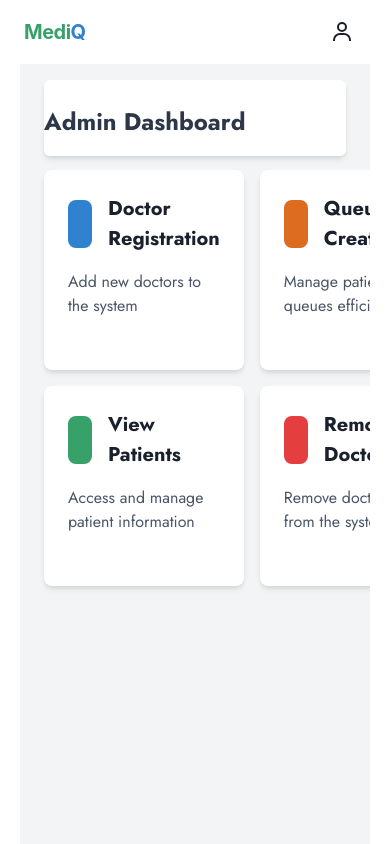
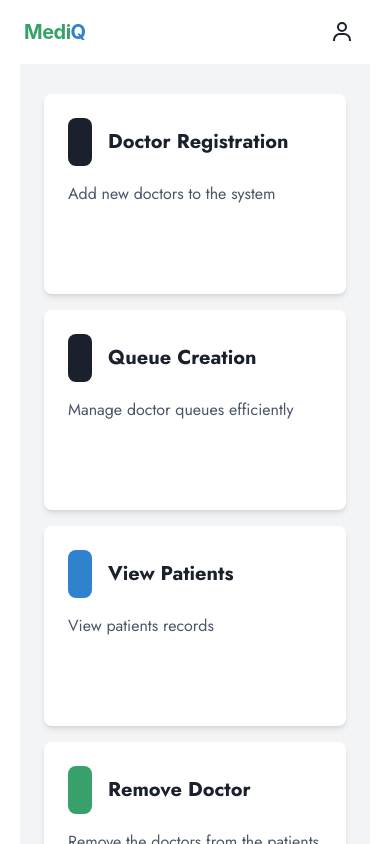
Before and after one commit to Asymptoads/MediQ, a React (Vite) app in the folder frontend/: page /admin in a window 390 px wide. Built offline with nearby package versions, Linux system fonts and the light colour scheme; a web font is replaced by a local one.

Commit message:
admin dasboard responsive

```diff
--- a/frontend/src/App.tsx
+++ b/frontend/src/App.tsx
@@ -6,6 +6,7 @@ import { Box } from '@chakra-ui/react';
 import Admin from './pages/Admin/AdminHome/adminHome';
 import DoctorRegistration from './pages/Doctor/DoctorRegistration/DoctorRegistration';
 import SuccessComponent from './components/Shared/Success/Success';
+import QueueCreation from './pages/Doctor/QueueCreation/QueueCreation';
 
 // import Logo from './components/HeaderRenderer/HeaderRenderer';
 import Home from './pages/Patient/Home/Home';
@@ -82,6 +83,7 @@ const App = () => {
                     <Route path='/admin' element={<Admin />} />
                     <Route path='/admin/doctor-registration' element={<DoctorRegistration />} />
                     <Route path='/success' element={<SuccessComponent message='Doctor Registered Successfully' />} />
+                    <Route path='/admin/queue-creation' element={<QueueCreation />} />
                 </Routes>
             {/* </CalendarContextProvider> */}
         </Box>
--- a/frontend/src/pages/Admin/AdminHome/adminHome.tsx
+++ b/frontend/src/pages/Admin/AdminHome/adminHome.tsx
@@ -1,72 +1,23 @@
-import React from "react";
 import { Box, Text, Container, Grid, GridItem, Flex } from "@chakra-ui/react";
 import { Link } from "react-router-dom";
 import PageContainer from "../../../components/Shared/PageContainer/PageContainer";
 import Icon from "../../../components/Shared/Icon/Icon";
-import "./adminHome.scss";
+
 const Admin: React.FC = () => {
-    const sections = [
-        {
-            title: "Doctor Registration",
-            description: "Add new doctors to the system",
-            icon: "user-plus",
-            bgColor: "blue.500",
-            link: "/admin/doctor-registration",
-        },
-        {
-            title: "Queue Creation",
-            description: "Manage patient queues efficiently",
-            icon: "clipboard-list",
-            bgColor: "orange.500",
-            link: "/admin/queue-creation",
-        },
-        {
-            title: "View Patients",
-            description: "Access and manage patient information",
-            icon: "users",
-            bgColor: "green.500",
-            link: "/admin/view-patients",
-        },
-        {
-            title: "Remove Doctor",
-            description: "Remove doctors from the system",
-            icon: "user-times",
-            bgColor: "red.500",
-            link: "/admin/remove-doctor",
-        },
-    ];
-
     return (
         <PageContainer>
-            <Box minH="100vh" pt="80px" className="admin-wrapper">
+            <Box minH="100vh" pt="80px" className="home-wrapper">
                 <Container maxW="1280px" px={6}>
-                    <Box
-                        className="admin-header"
-                        bg="white"
-                        width="100%"
-                        pt={6}
-                        pb={4}
-                        borderRadius="md"
-                        boxShadow="md"
-                    >
-                        <Text fontSize="2xl" fontWeight="bold" color="gray.700">
-                            Admin Dashboard
-                        </Text>
-                    </Box>
 
-                    <Box className="admin-grid">
+                    <Box className="assistant-grid">
                         <Grid
-                            // templateColumns={"repeat(auto-fit, minmax(280px, 1fr))"}
-
                             templateColumns={["1fr", "repeat(2, 1fr)"]}
                             gap={6}
-                            className="admin-grid-container"
+                            className="assistant-grid-container"
                         >
-                            {sections.map((section, index) => (
                             <GridItem
-                                    key={index}
                                 as={Link}
-                                    to={section.link}
+                                to="/admin/doctor-registration"
                                 width="100%"
                                 h="200"
                                 bg="white"
@@ -81,25 +32,131 @@ const Admin: React.FC = () => {
                                 <Flex direction="column" h="100%">
                                     <Flex align="center" mb={4}>
                                         <Box
-                                                bg={section.bgColor}
+                                            bg="gray.800"
                                             p={3}
                                             borderRadius="lg"
                                             mr={4}
                                         >
-                                                <Icon name={section.icon} />
+                                            <Icon name="file-text" />
                                         </Box>
                                         <Text fontSize="xl" fontWeight="bold">
-                                                {section.title}
+                                            Doctor Registration
                                         </Text>
                                     </Flex>
                                     <Box flex={1}>
                                         <Text color="gray.600">
-                                                {section.description}
+                                            Add new doctors to the system
                                         </Text>
                                     </Box>
                                 </Flex>
                             </GridItem>
-                            ))}
+                            <GridItem
+                                as={Link}
+                                to="/admin/queue-creation"
+                                width="100%"
+                                h="200"
+                                bg="white"
+                                borderRadius="lg"
+                                boxShadow="md"
+                                p={6}
+                                _hover={{
+                                    textDecoration: "none",
+                                    boxShadow: "lg",
+                                }}
+                            >
+                                <Flex direction="column" h="100%">
+                                    <Flex align="center" mb={4}>
+                                        <Box
+                                            bg="gray.800"
+                                            p={3}
+                                            borderRadius="lg"
+                                            mr={4}
+                                        >
+                                            <Icon name="file-text" />
+                                        </Box>
+                                        <Text fontSize="xl" fontWeight="bold">
+                                            Queue Creation
+                                        </Text>
+                                    </Flex>
+                                    <Box flex={1}>
+                                        <Text color="gray.600">
+                                            Manage doctor queues efficiently
+                                        </Text>
+                                    </Box>
+                                </Flex>
+                            </GridItem>
+
+                            <GridItem
+                                as={Link}
+                                to="/admin/view-patients"
+                                width="100%"
+                                h="200"
+                                bg="white"
+                                borderRadius="lg"
+                                boxShadow="md"
+                                p={6}
+                                _hover={{
+                                    textDecoration: "none",
+                                    boxShadow: "lg",
+                                }}
+                            >
+                                <Flex direction="column" h="100%">
+                                    <Flex align="center" mb={4}>
+                                        <Box
+                                            bg="blue.500"
+                                            p={3}
+                                            borderRadius="lg"
+                                            mr={4}
+                                        >
+                                            <Icon name="stethoscope" />
+                                        </Box>
+                                        <Text fontSize="xl" fontWeight="bold">
+                                            View Patients
+                                        </Text>
+                                    </Flex>
+                                    <Box flex={1}>
+                                        <Text color="gray.600">
+                                            View patients records
+                                        </Text>
+                                    </Box>
+                                </Flex>
+                            </GridItem>
+
+                            <GridItem
+                                as={Link}
+                                to="/admin/remove-doctor"
+                                width="100%"
+                                h="200"
+                                bg="white"
+                                borderRadius="lg"
+                                boxShadow="md"
+                                p={6}
+                                _hover={{
+                                    textDecoration: "none",
+                                    boxShadow: "lg",
+                                }}
+                            >
+                                <Flex direction="column" h="100%">
+                                    <Flex align="center" mb={4}>
+                                        <Box
+                                            bg="green.500"
+                                            p={3}
+                                            borderRadius="lg"
+                                            mr={4}
+                                        >
+                                            <Icon name="flask" />
+                                        </Box>
+                                        <Text fontSize="xl" fontWeight="bold">
+                                            Remove Doctor
+                                        </Text>
+                                    </Flex>
+                                    <Box flex={1}>
+                                        <Text color="gray.600">
+                                            Remove the doctors from the patients
+                                        </Text>
+                                    </Box>
+                                </Flex>
+                            </GridItem>
                         </Grid>
                     </Box>
                 </Container>
--- /dev/null
+++ b/frontend/src/pages/Doctor/QueueCreation/QueueCreation.tsx
@@ -0,0 +1,198 @@
+import React, { useState } from "react";
+import {
+  Box,
+  Heading,
+  Text,
+  Button,
+  VStack,
+  FormControl,
+  FormLabel,
+  Select,
+  Input,
+  FormErrorMessage,
+} from "@chakra-ui/react";
+import { useNavigate } from "react-router-dom"; // For page navigation
+
+// The dictionary mapping specialization to its corresponding doctors
+const doctorsData = {
+  OPD: ["Dr. John Doe", "Dr. Jane Smith"],
+  Eye: ["Dr. Robert Brown", "Dr. Emma White"],
+  Cardiology: ["Dr. Michael Green", "Dr. Sarah Black"],
+  Orthopedics: ["Dr. Alan Grey", "Dr. Lisa Blue"],
+  Dermatology: ["Dr. Mark Wilson", "Dr. Olivia Turner"],
+  Neurology: ["Dr. James King", "Dr. Nancy White"],
+};
+
+const daysOfWeek = ["Sunday", "Monday", "Tuesday", "Wednesday", "Thursday", "Friday", "Saturday"];
+
+type Schedule = {
+  doctor: string;
+  day: string;
+  startTime: string;
+  endTime: string;
+};
+
+const QueueCreation = () => {
+  const [specialization, setSpecialization] = useState("");
+  const [doctor, setDoctor] = useState("");
+  const [status, setStatus] = useState("open");
+  const [weeklySchedule, setWeeklySchedule] = useState<Schedule[]>([]);
+  const [day, setDay] = useState("");
+  const [startTime, setStartTime] = useState("");
+  const [endTime, setEndTime] = useState("");
+  const [errors, setErrors] = useState({
+    specialization: false,
+    weeklySchedule: false,
+    status: false,
+  });
+
+  const navigate = useNavigate();
+
+  // Function to handle the addition of a schedule
+  const addSchedule = () => {
+    if (!doctor || !day || !startTime || !endTime) {
+      alert("Please fill in all schedule details");
+      return;
+    }
+
+    setWeeklySchedule([...weeklySchedule, { doctor, day, startTime, endTime }]);
+    setDoctor("");
+    setDay("");
+    setStartTime("");
+    setEndTime("");
+  };
+
+  // Function to handle form submission
+  const handleSubmit = () => {
+    if (!specialization || weeklySchedule.length === 0 || !status) {
+      setErrors({
+        specialization: !specialization,
+        weeklySchedule: weeklySchedule.length === 0,
+        status: !status,
+      });
+      alert("Please fill in all required fields.");
+      return;
+    }
+
+    const queueDetails = {
+      specialization,
+      status,
+      weekly_schedule: weeklySchedule,
+    };
+
+    // Submit the queueDetails to your backend here
+    console.log(queueDetails); // Just for testing
+    navigate("/success"); // Redirect on success
+  };
+
+  return (
+    <Box display="flex" justifyContent="center" alignItems="center" minHeight="100vh" px={4}>
+      <VStack
+        spacing={6}
+        align="center"
+        bg="white"
+        p={8}
+        borderRadius="md"
+        boxShadow="lg"
+        width="100%"
+        maxW="650px"
+      >
+        <Heading>Create Queue</Heading>
+        <Text>Create a new queue for a doctor specialization</Text>
+
+        {/* Specialization Dropdown */}
+        <FormControl isInvalid={errors.specialization}>
+          <FormLabel>Specialization</FormLabel>
+          <Select
+            value={specialization}
+            onChange={(e) => setSpecialization(e.target.value)}
+            placeholder="Select specialization"
+          >
+            {Object.keys(doctorsData).map((spec, index) => (
+              <option key={index} value={spec}>{spec}</option>
+            ))}
+          </Select>
+          <FormErrorMessage>Specialization is required.</FormErrorMessage>
+        </FormControl>
+
+        {/* Doctor Dropdown - Dependent on Specialization */}
+        <FormControl isInvalid={errors.weeklySchedule}>
+          <FormLabel>Doctor</FormLabel>
+          <Select
+            value={doctor}
+            onChange={(e) => setDoctor(e.target.value)}
+            placeholder="Select doctor"
+            isDisabled={!specialization} // Disable if no specialization selected
+          >
+            {specialization &&
+              doctorsData[specialization].map((doc, index) => (
+                <option key={index} value={doc}>{doc}</option>
+              ))}
+          </Select>
+        </FormControl>
+
+        {/* Weekly Schedule Section */}
+        <Heading size="md" mt={4}>Add Weekly Schedule</Heading>
+
+        {/* Day Selection */}
+        <FormControl isInvalid={errors.weeklySchedule}>
+          <FormLabel>Day</FormLabel>
+          <Select
+            value={day}
+            onChange={(e) => setDay(e.target.value)}
+            placeholder="Select day"
+          >
+            {daysOfWeek.map((d, index) => (
+              <option key={index} value={d}>{d}</option>
+            ))}
+          </Select>
+        </FormControl>
+
+        {/* Start Time and End Time */}
+        <FormControl isInvalid={errors.weeklySchedule}>
+          <FormLabel>Start Time</FormLabel>
+          <Input
+            type="time"
+            value={startTime}
+            onChange={(e) => setStartTime(e.target.value)}
+            required
+          />
+        </FormControl>
+
+        <FormControl isInvalid={errors.weeklySchedule}>
+          <FormLabel>End Time</FormLabel>
+          <Input
+            type="time"
+            value={endTime}
+            onChange={(e) => setEndTime(e.target.value)}
+            required
+          />
+        </FormControl>
+
+        <Button colorScheme="blue" onClick={addSchedule} mt={4}>
+          Add Schedule
+        </Button>
+
+        {/* Status Selection */}
+        <FormControl isInvalid={errors.status} mt={4}>
+          <FormLabel>Status</FormLabel>
+          <Select
+            value={status}
+            onChange={(e) => setStatus(e.target.value)}
+          >
+            <option value="open">Open</option>
+            <option value="closed">Closed</option>
+            <option value="paused">Paused</option>
+          </Select>
+        </FormControl>
+
+        {/* Submit Button */}
+        <Button colorScheme="green" onClick={handleSubmit} mt={6} width="100%">
+          Create Queue
+        </Button>
+      </VStack>
+    </Box>
+  );
+};
+
+export default QueueCreation;
```
Lines whose indentation alone changed are shown as unchanged.
